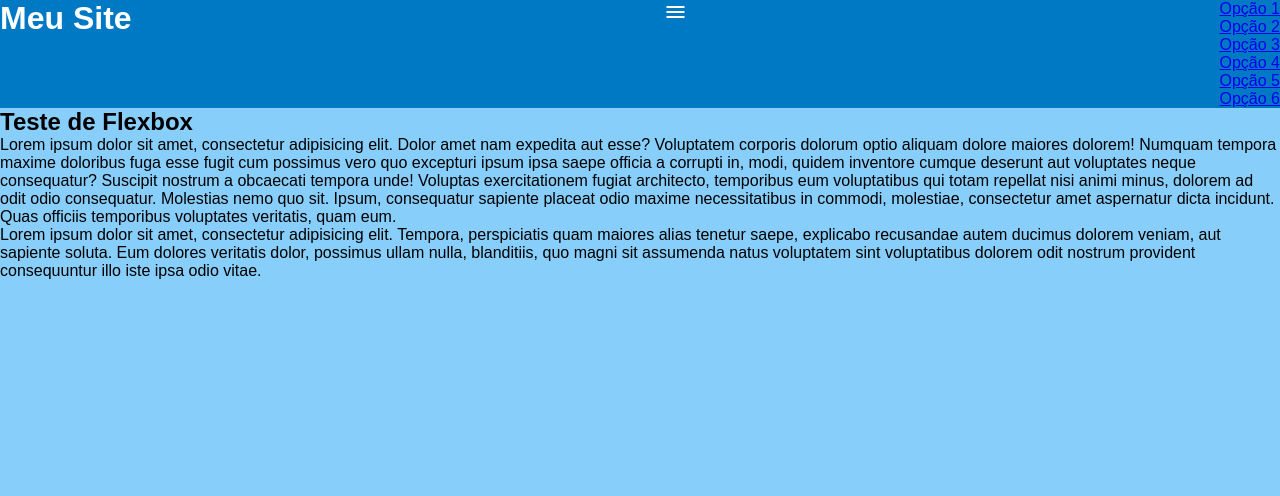
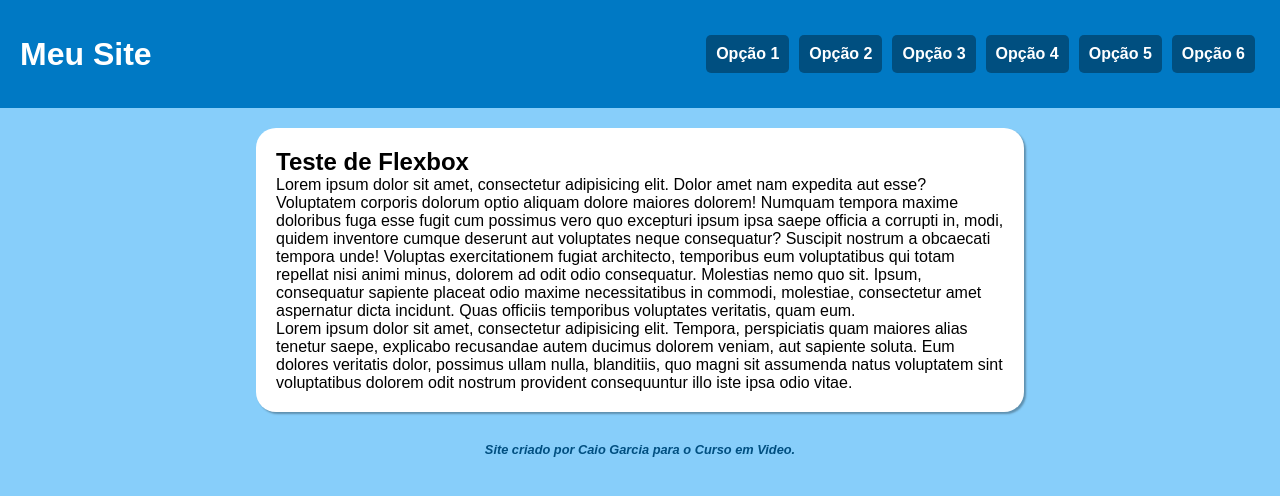
Before and after one commit to caiogfe/html-css, a plain HTML site: page desafios/d016/index.html in a window 1280 px wide. Drawn offline with nearby package versions, Linux system fonts and the light colour scheme.

Commit message:
finalizando menu

```diff
--- a/desafios/d016/estilos/media-query.css
+++ b/desafios/d016/estilos/media-query.css
@@ -7,3 +7,45 @@ tablet: 769px a 1024px
 desktop: 1025px a 1200px
 grandes telas: acima de 1201px
 */
+
+@media screen and (min-width: 769px) and (max-width: 1024px) {
+    header {
+        display: flex;
+        flex-flow: column nowrap;
+        align-items: flex-start;
+    }
+
+    nav#menu {
+        display: flex;
+        flex-flow: row nowrap;
+    }
+
+    #burger {
+        display: none;
+    }
+
+    main {
+        max-width: 80vw;
+    }
+}
+
+@media screen and (min-width: 1025px) {
+    header {
+        display: flex;
+        flex-flow: row nowrap;
+        justify-content: space-between;
+    }
+
+    nav#menu {
+        display: flex;
+        flex-flow: row nowrap;
+    }
+
+    #burger {
+        display: none;
+    }
+
+    main {
+        max-width: 60vw;
+    }
+}
--- a/desafios/d016/estilos/style.css
+++ b/desafios/d016/estilos/style.css
@@ -13,12 +13,15 @@ body {
     font-family: Arial, Helvetica, sans-serif;
     font-size: 1em;
     background-color: lightskyblue;
+    flex-direction: column;
 }
 
 header {
     background-color: rgb(0, 121, 196);
     display: flex;
     justify-content: space-between;
+    padding: 20px;
+    align-items: center;
 }
 
 header > h1 {
@@ -26,11 +29,53 @@ header > h1 {
 }
 
 #burger {
+    display: block;
     color: white;
     cursor: pointer;
 }
 
-nav {
-    display: flex;
-    flex-flow: column nowrap;
+#burger:hover {
+    color: rgb(0, 79, 128);
+    transition-duration: 0.5s;
 }
+
+nav#menu {
+    display: none;
+    flex-flow: column wrap;
+    margin: 10px 0px;
+}
+
+header > nav > a {
+    text-decoration: none;
+    color: white;
+    background-color: rgb(0, 79, 128);
+    font-weight: bold;
+    padding: 10px;
+    margin: 5px;
+    border-radius: 5px;
+}
+
+header > nav > a:hover {
+    background-color: white;
+    color: rgb(0, 79, 128);
+    transition-duration: 0.5s;
+}
+
+main {
+    background-color: white;
+    max-width: 90vw;
+    margin: 20px auto;
+    padding: 20px;
+    border-radius: 20px;
+    box-shadow: 2px 2px 2px rgba(0, 0, 0, 0.301);
+}
+
+footer {
+    color: rgb(0, 79, 128);
+    font-weight: bold;
+    width: 100vw;
+    text-align: center;
+    font-size: 0.8em;
+    font-style: italic;
+    padding: 10px;
+}
--- a/desafios/d016/index.html
+++ b/desafios/d016/index.html
@@ -28,7 +28,7 @@
             <p>Lorem ipsum dolor sit amet, consectetur adipisicing elit. Tempora, perspiciatis quam maiores alias tenetur saepe, explicabo recusandae autem ducimus dolorem veniam, aut sapiente soluta. Eum dolores veritatis dolor, possimus ullam nulla, blanditiis, quo magni sit assumenda natus voluptatem sint voluptatibus dolorem odit nostrum provident consequuntur illo iste ipsa odio vitae.</p>
     </main>
     <footer>
-
+        <p>Site criado por Caio Garcia para o Curso em Video.</p>
     </footer>
     <script src="scripts/script.js"></script>
 </body>
--- a/desafios/d016/scripts/script.js
+++ b/desafios/d016/scripts/script.js
@@ -1,17 +1,20 @@
-var itens = document.querySelector('nav#menu')
+const itens = document.querySelector('nav#menu')
+const burger = document.querySelector('span#burger')
 
 function mudouTamanho() {
     if (window.innerWidth >= 769) {
-        itens.style.display = 'block'
+        itens.style.display = 'flex'
+        burger.style.display = 'none'
     } else {
         itens.style.display = 'none'
+        burger.style.display = 'flex'
     }
 }
 
 function clickMenu() {
-    if (itens.style.display == 'block') {
+    if (itens.style.display == 'flex') {
         itens.style.display = 'none'
     } else {
-        itens.style.display = 'block'
+        itens.style.display = 'flex'
     }
 }
```
